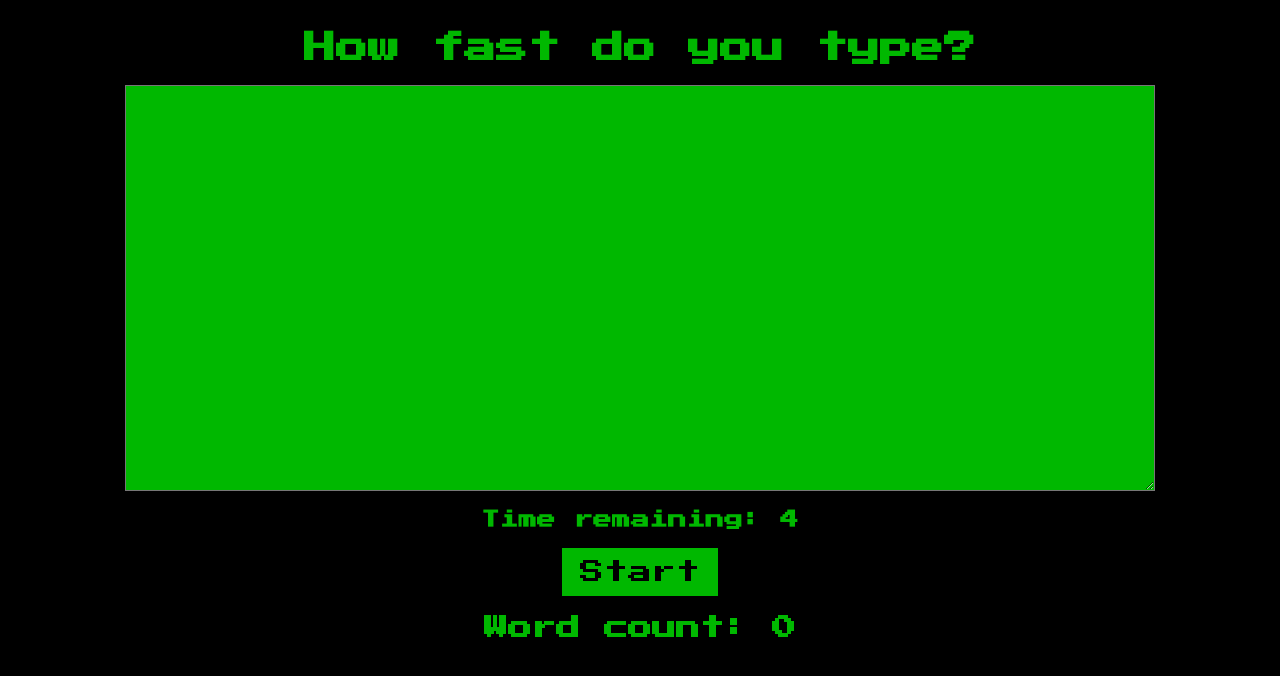
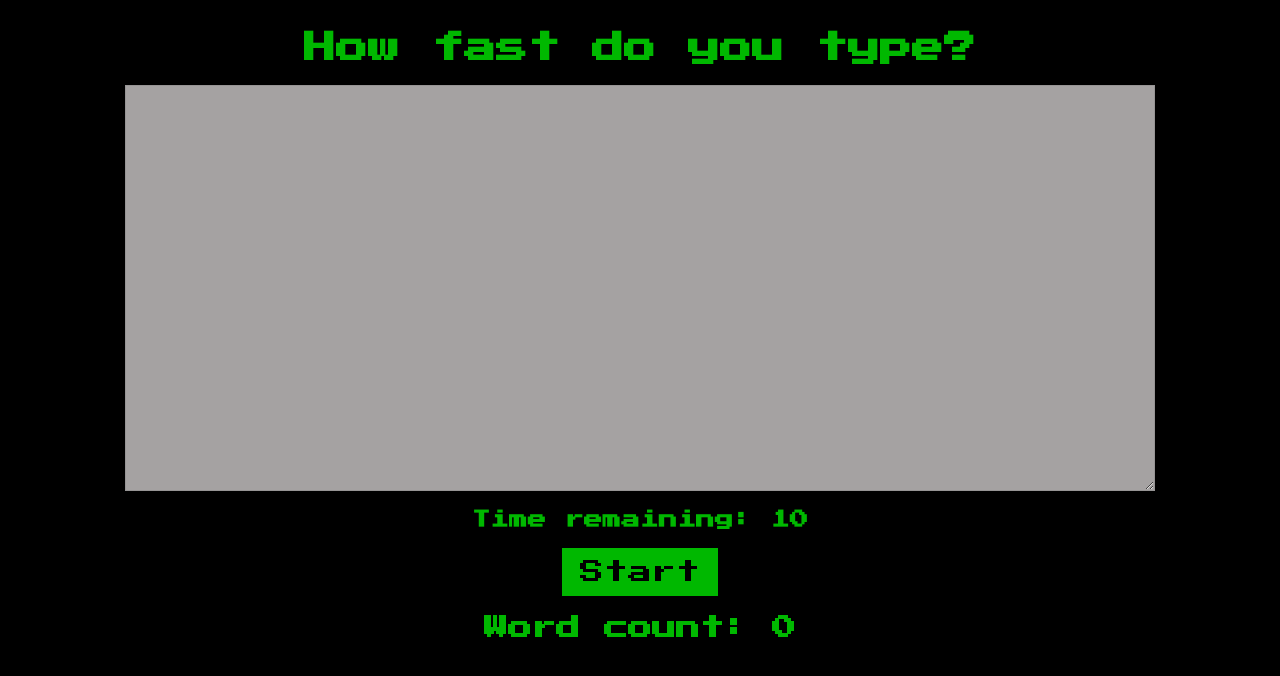
Before and after one commit to yasirw212/speed-typing, a React (Vite) app: page / in a window 1280 px wide. Shown: the top 676 px of the page. Built offline with nearby package versions, Linux system fonts and the light colour scheme.

Commit message:
Finishing touches on game

```diff
--- a/src/App.jsx
+++ b/src/App.jsx
@@ -1,10 +1,13 @@
 import React from 'react'
 let text1 = 'where the hoes '
+const STARTING_TIME = 10
 
 function App() {
-  const [count, setCount] = React.useState(10)
+  const [count, setCount] = React.useState(STARTING_TIME)
   const [text, setText] = React.useState('')
   const [wordCount, setWordCount] = React.useState(0)
+  const [game, setGame] = React.useState(false)
+  const textRef = React.useRef(null)
 
  function getValue(value){
    setText(prevValue => prevValue = value)
@@ -13,22 +16,41 @@ function App() {
 function getWordCount(){
   const wordsArr = text.trim().split(" ").length
   console.log(wordsArr)
+  setWordCount(prev => prev = wordsArr)
   return wordsArr
 }
+
+function startGame(){
+  setGame(prev => prev = true)
+  setCount(prev => prev = STARTING_TIME)
+  setWordCount(0)
+  textRef.current.disabled = false
+  textRef.current.focus()
+}
+
+function endGame(){
+  setGame(prev => prev = false)
+    getWordCount()
+}
+
 React.useEffect(function(){
-  if(count != 0){
+  if(count != 0 && game){
     setTimeout(function(){
-      setCount(prev => prev == 10 ? prev = 9 : prev -= 1)
+      setCount(prev => prev -= 1)
     }, 1000)
+  } else if (count == 0 && game == true){
+    endGame()
   }
-}, [count])
+}, [count, game])
+
+
 
   return (
     <div className='game-container'>
       <h1>How fast do you type? </h1>
-      <textarea onKeyUp={() => getValue(event.target.value)} className='text-area' />
+      <textarea ref={textRef} disabled={!game} onChange={() => getValue(event.target.value)} className='text-area'  value={text}/>
       <h3>Time remaining: {count}</h3>
-      <button className='game-btn'>Start</button>
+      <button disabled={game} className='game-btn' onClick={() => startGame()}>Start</button>
       <h2>Word count: {wordCount}</h2>
     </div>
   )
--- a/src/styles.css
+++ b/src/styles.css
@@ -17,6 +17,10 @@ body {
     font-size: 1.15rem;
 }
 
+textarea:disabled {
+    background-color: #a5a2a2;
+}
+
 .game-btn {
     background: #00b800;
     font-family: 'Press Start 2P';
@@ -25,3 +29,7 @@ body {
     border: transparent;
     width: 6.5em;
 }
+
+.game-btn:disabled {
+    cursor: not-allowed;
+}
```
